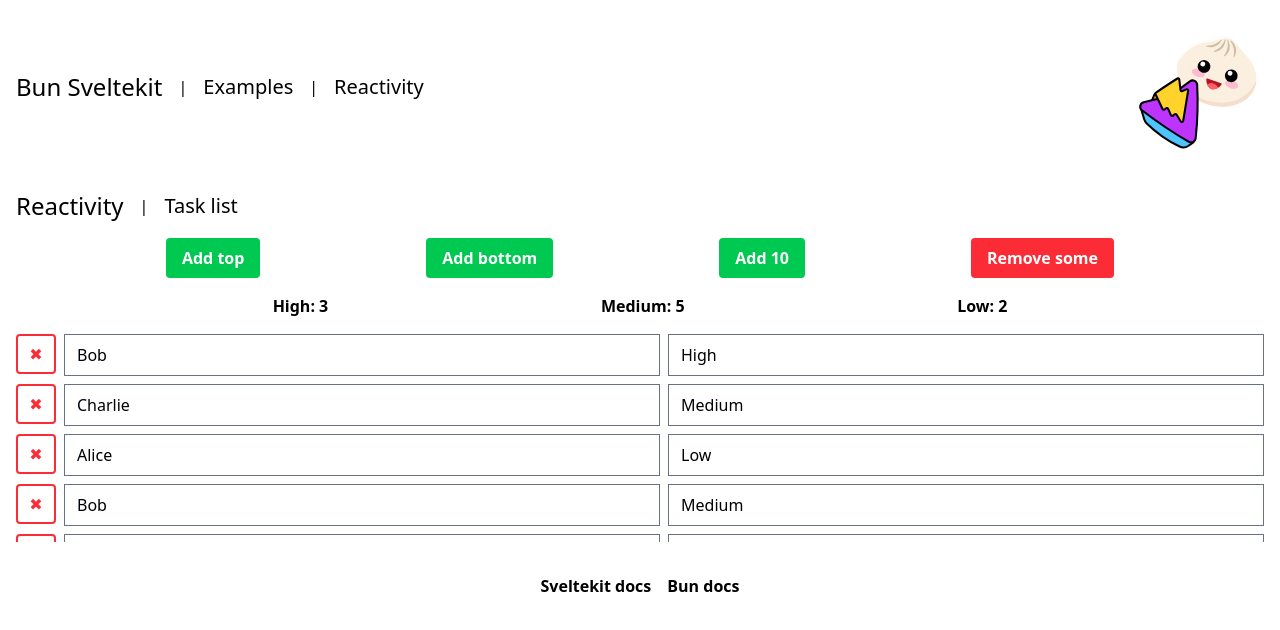
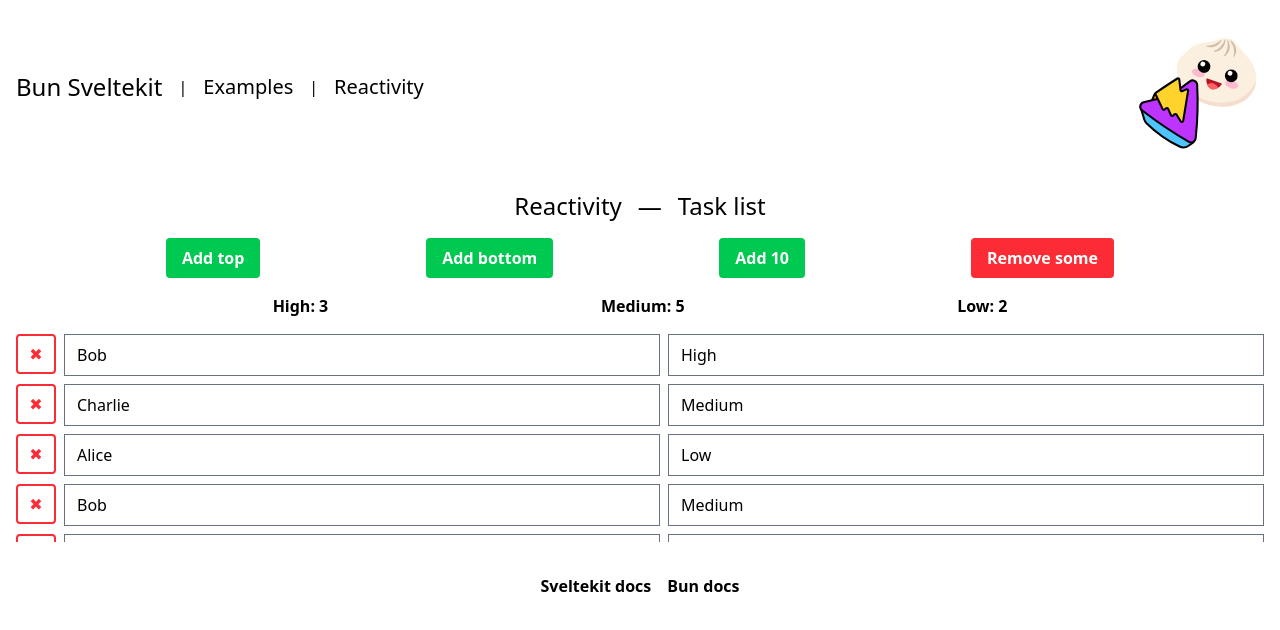
Before and after one commit to s-petey/sveltekit-intro-dinosaurs, a SvelteKit app: page /examples/reactive in a window 1280 px wide. Shown: the top 630 px of the page. Built offline with nearby package versions, Linux system fonts and the light colour scheme.

Commit message:
CHANGE: Update heading.

```diff
--- a/src/routes/examples/reactive/+page.svelte
+++ b/src/routes/examples/reactive/+page.svelte
@@ -82,11 +82,11 @@
 </script>
 
 <div class="flex flex-col gap-4">
-  <div class="flex flex-row items-center gap-4">
-    <h1 class="text-2xl">Reactivity</h1>
-    <span>|</span>
-    <h2 class="text-xl">Task list</h2>
-  </div>
+  <h1 class="flex flex-row items-center justify-center gap-4 text-2xl">
+    <span>Reactivity</span>
+    <span>&mdash;</span>
+    <span>Task list</span>
+  </h1>
 
   <div class="flex flex-row justify-evenly gap-4">
     <button
```
